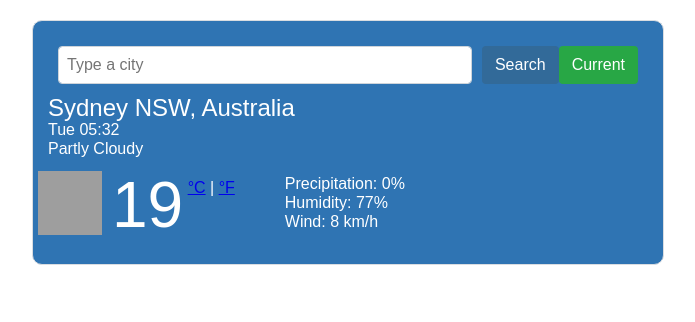
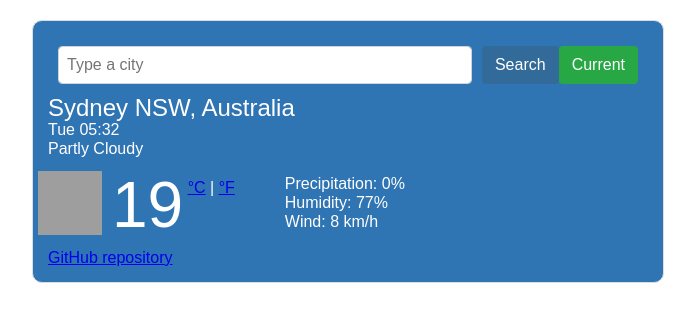
Before and after one commit to chichi5454/first-repository-weatherapp-learning-project-shecodes, a plain HTML site: page index.html in a window 1280 px wide. Shown: the top 322 px of the page, without its empty margins (307-1002 px from the left). Drawn offline with nearby package versions, Linux system fonts and the light colour scheme; no server answers; grey boxes are pictures that could not be loaded; a web font is replaced by a local one.

Commit message:
added link to my github

```diff
--- a/index.html
+++ b/index.html
@@ -62,6 +62,10 @@
             </ul>
           </div>
         </div>
+        <a
+          href="https://github.com/chichi5454/first-repository-weatherapp-learning-project-shecodes">
+          GitHub repository</a
+        >
       </div>
     </div>
     <script src="main.js"></script>
```
